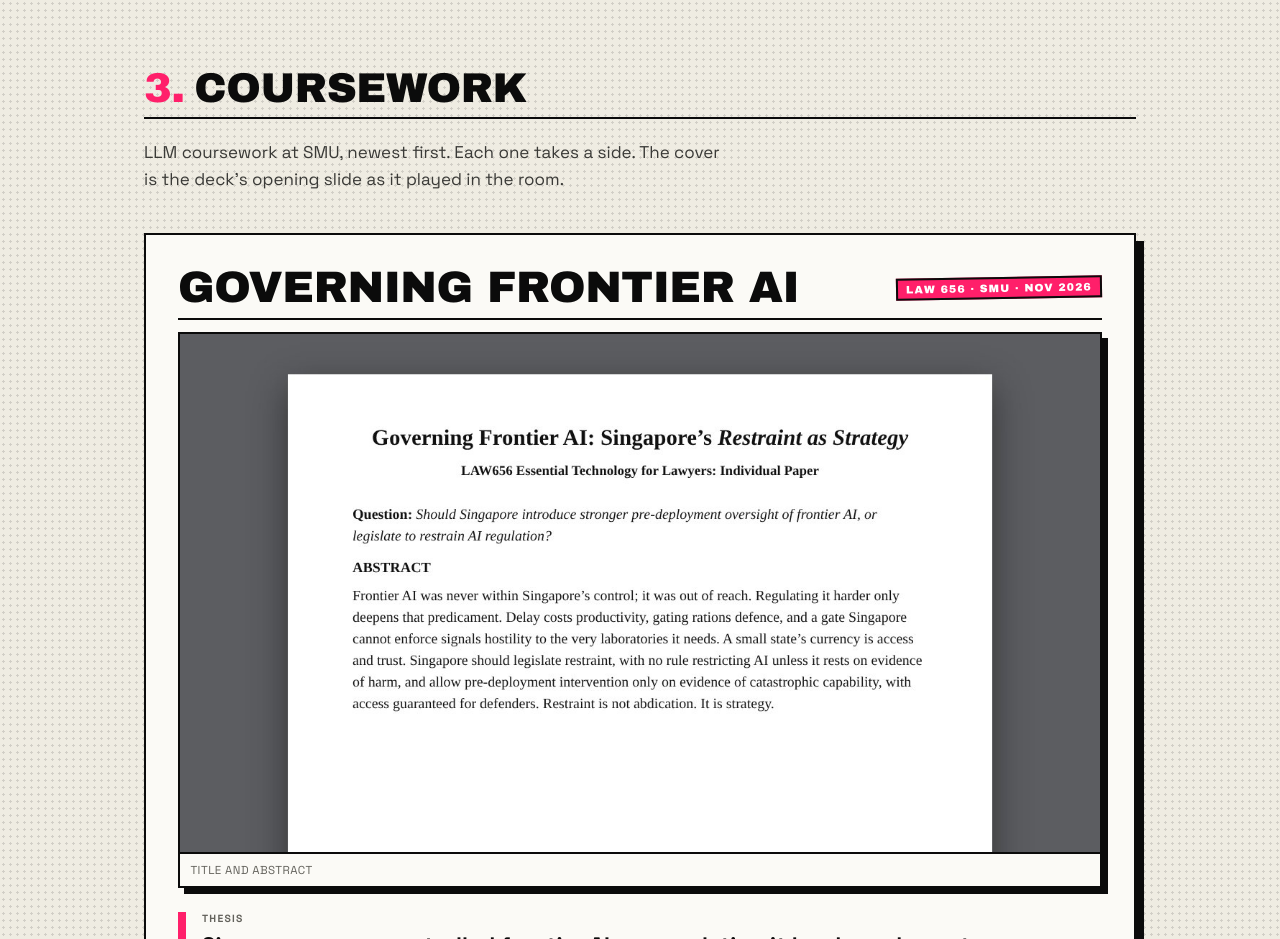
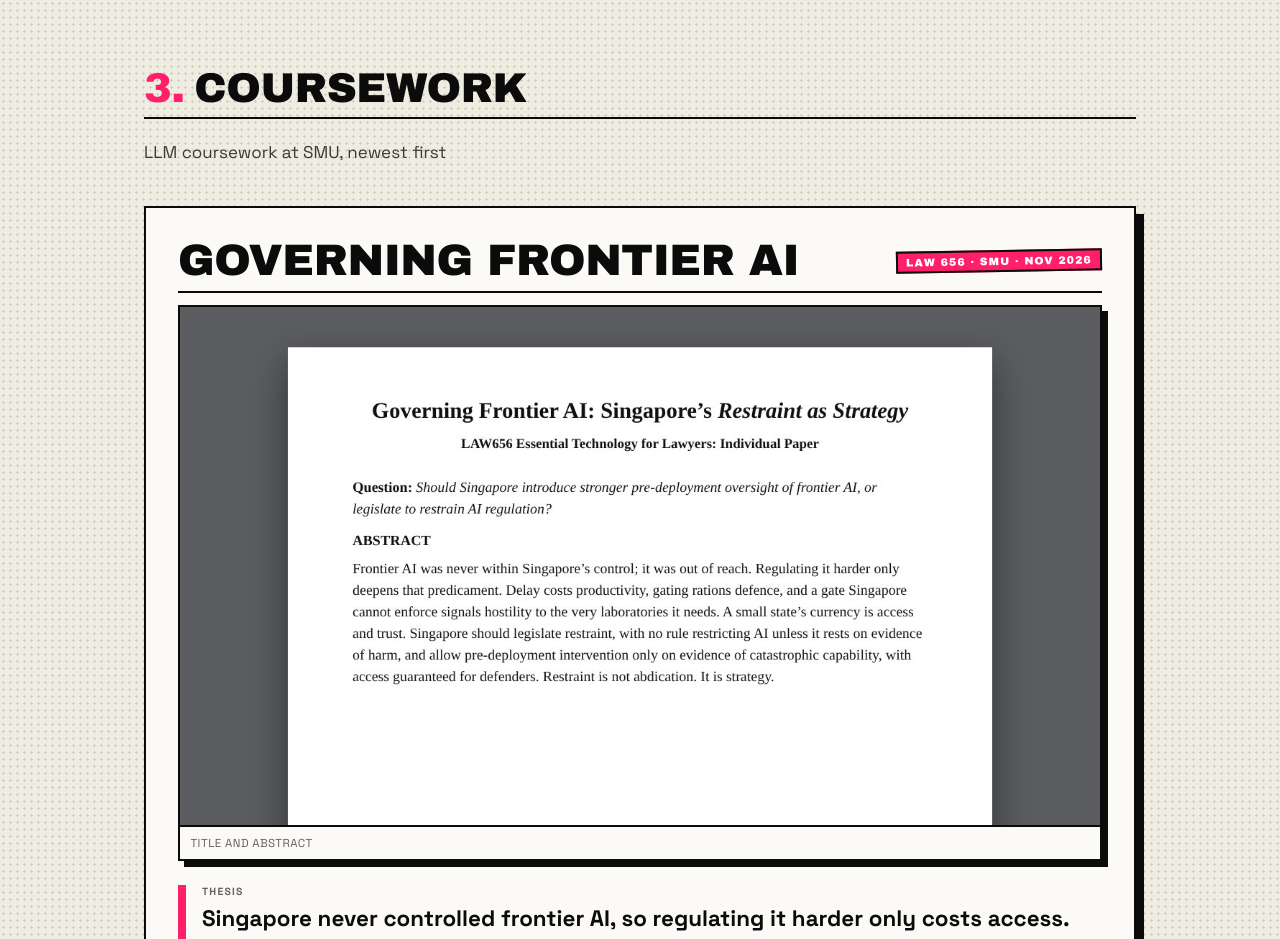
Before and after one commit to herbertww/herbertww.github.io, a plain HTML site: page index.html in a window 1280 px wide. Shown: the part 5999-6938 px from the top of the page. Drawn offline with Linux system fonts and the light colour scheme.

Commit message:
Coursework intro: shorten to one line (#8)
Claude-Session: https://claude.ai/code/session_015uVctmxrJu9aozqNoa3dBX

Co-authored-by: Claude <noreply@anthropic.com>

```diff
--- a/index.html
+++ b/index.html
@@ -321,8 +321,7 @@
   <section id="coursework">
     <h2 class="section-title reveal">Coursework</h2>
     <p class="section-note reveal">
-      LLM coursework at SMU, newest first. Each one takes a side. The cover is the deck's opening
-      slide as it played in the room.
+      LLM coursework at SMU, newest first
     </p>
 
     <article class="project reveal" id="frontier-ai">
```
